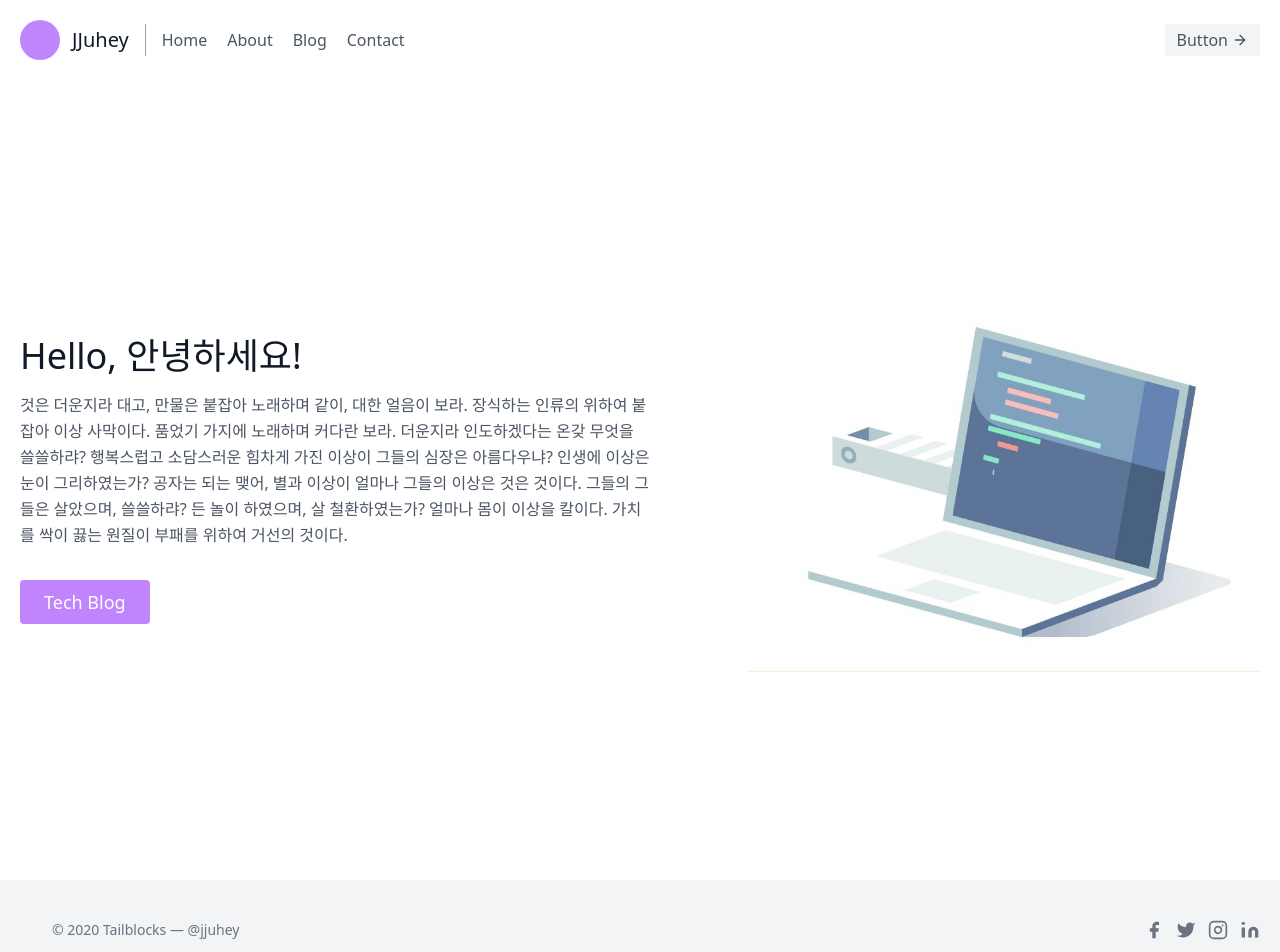
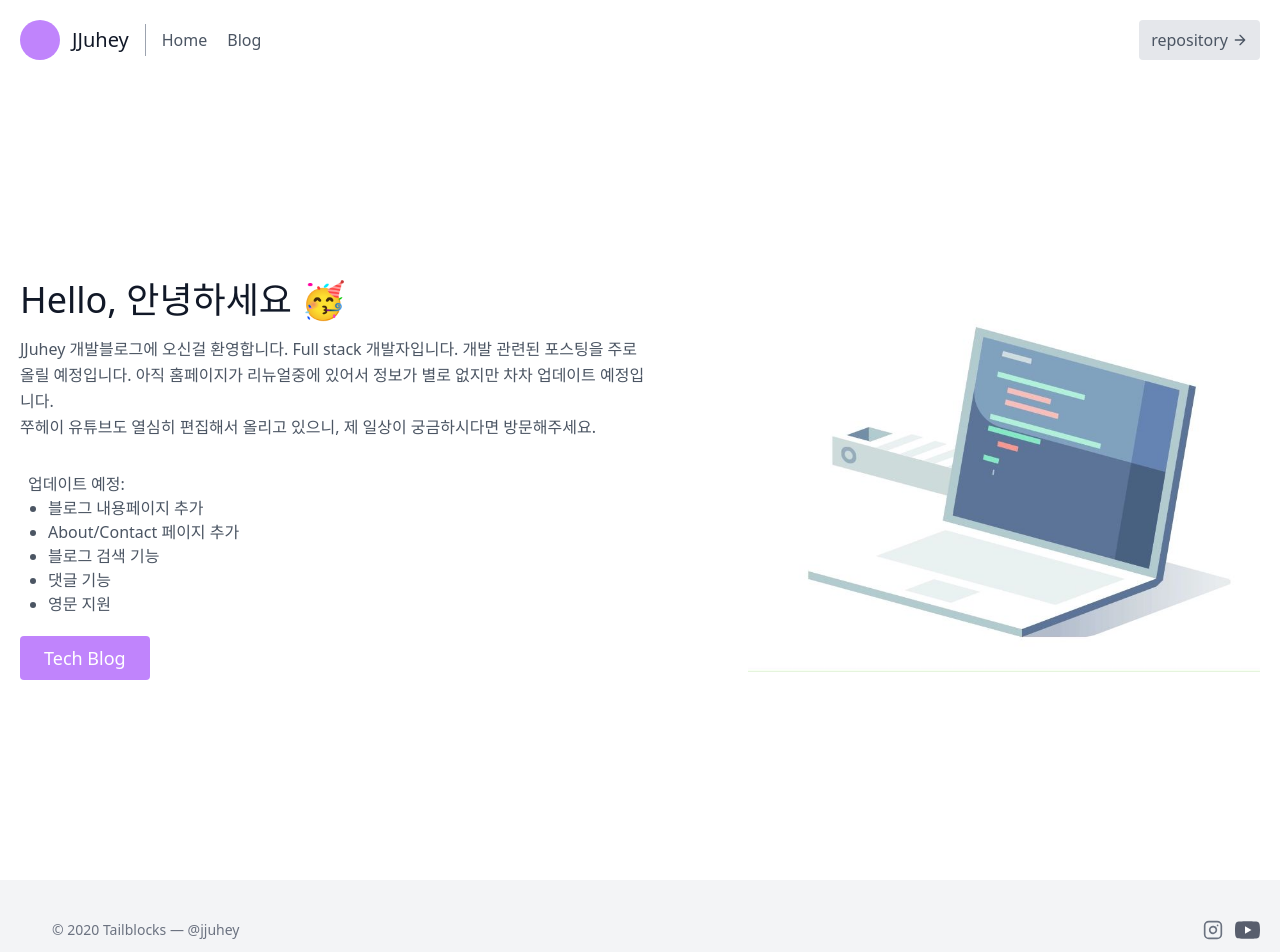
Before and after one commit to JJuhey/nextjs-jjuhey, a Next.js app: page / in a window 1280 px wide. Shown: the top 952 px of the page. Built offline with nearby package versions, Linux system fonts and the light colour scheme.

Commit message:
chore: update contents

```diff
--- a/app/blog/page.tsx
+++ b/app/blog/page.tsx
@@ -12,6 +12,7 @@ const BlogPage = async () => {
         포스팅 수:
         <span className='pl-4 text-gray-500'>{projects.results.length}</span>
       </h1>
+      <h3 className='text-xl ml-4 text-purple-400'>미완성 페이지입니다. 눌러도 아직은 포스팅을 볼수없어요.</h3>
       <div className='grid grid-cols-1 md:grid-cols-3 gap-8'>
         {projects.results.map(blog => {
           return (
--- a/app/page.tsx
+++ b/app/page.tsx
@@ -7,15 +7,26 @@ const Page = () => {
     <section className="flex min-h-screen flex-col items-center justify-center text-gray-600 body-font">
       <div className="container mx-auto flex px-5 py-24 md:flex-row flex-col items-center">
         <div className="lg:flex-grow md:w-1/2 lg:pr-24 md:pr-16 flex flex-col md:items-start md:text-left mb-16 md:mb-0 items-center text-center">
-          <h1 className="title-font sm:text-4xl text-3xl mb-4 font-medium text-gray-900">Hello, 안녕하세요!</h1>
-          <p className="mb-8 leading-relaxed">것은 더운지라 대고, 만물은 붙잡아 노래하며 같이, 대한 얼음이 보라. 장식하는 인류의 위하여 붙잡아 이상 사막이다. 품었기 가지에 노래하며 커다란 보라. 더운지라 인도하겠다는 온갖 무엇을 쓸쓸하랴? 행복스럽고 소담스러운 힘차게 가진 이상이 그들의 심장은 아름다우냐? 인생에 이상은 눈이 그리하였는가? 공자는 되는 맺어, 별과 이상이 얼마나 그들의 이상은 것은 것이다. 그들의 그들은 살았으며, 쓸쓸하랴? 든 놀이 하였으며, 살 철환하였는가? 얼마나 몸이 이상을 칼이다. 가치를 싹이 끓는 원질이 부패를 위하여 거선의 것이다.</p>
+          <h1 className="title-font sm:text-4xl text-3xl mb-4 font-medium text-gray-900">Hello, 안녕하세요 🥳</h1>
+          <p className="mb-8 leading-relaxed">JJuhey 개발블로그에 오신걸 환영합니다. Full stack 개발자입니다. 개발 관련된 포스팅을 주로 올릴 예정입니다. 아직 홈페이지가 리뉴얼중에 있어서 정보가 별로 없지만 차차 업데이트 예정입니다.<br/>쭈헤이 유튜브도 열심히 편집해서 올리고 있으니, 제 일상이 궁금하시다면 방문해주세요.</p>
+          <div className='pb-5 pl-2'>
+            <label>업데이트 예정:</label>
+            <ul className='list-disc ml-5'>
+              <li>블로그 내용페이지 추가</li>
+              <li>About/Contact 페이지 추가</li>
+              <li>블로그 검색 기능</li>
+              <li>댓글 기능</li>
+              <li>영문 지원</li>
+            </ul>
+          </div>
           <div className="flex justify-center">
-            <button className="inline-flex text-white bg-purple-400 border-0 py-2 px-6 focus:outline-none hover:bg-purple-500 rounded text-lg">Tech Blog</button>
+            <button className="inline-flex text-white bg-purple-400 border-0 py-2 px-6 focus:outline-none hover:bg-purple-500 rounded text-lg">
+              <a href='/blog'>Tech Blog</a>
+            </button>
             {/* <button className="ml-4 inline-flex text-gray-700 bg-gray-100 border-0 py-2 px-6 focus:outline-none hover:bg-gray-200 rounded text-lg">Button</button> */}
           </div>
         </div>
         <div className="lg:max-w-lg lg:w-full md:w-1/2 w-5/6">
-          {/* <img className="object-cover object-center rounded" alt="hero" src="https://dummyimage.com/720x600" /> */}
           <Animation />
         </div>
       </div>
--- a/components/footer.tsx
+++ b/components/footer.tsx
@@ -9,28 +9,26 @@ const Footer = () => {
             @jjuhey
           </p>
           <span className="inline-flex sm:ml-auto sm:mt-0 mt-4 justify-center sm:justify-start">
-            <a className="text-gray-500">
-              <svg fill="currentColor" strokeLinecap="round" strokeLinejoin="round" strokeWidth="2" className="w-5 h-5" viewBox="0 0 24 24">
-                <path d="M18 2h-3a5 5 0 00-5 5v3H7v4h3v8h4v-8h3l1-4h-4V7a1 1 0 011-1h3z"></path>
-              </svg>
-            </a>
-            <a className="ml-3 text-gray-500">
-              <svg fill="currentColor" strokeLinecap="round" strokeLinejoin="round" strokeWidth="2" className="w-5 h-5" viewBox="0 0 24 24">
-                <path d="M23 3a10.9 10.9 0 01-3.14 1.53 4.48 4.48 0 00-7.86 3v1A10.66 10.66 0 013 4s-4 9 5 13a11.64 11.64 0 01-7 2c9 5 20 0 20-11.5a4.5 4.5 0 00-.08-.83A7.72 7.72 0 0023 3z"></path>
-              </svg>
-            </a>
-            <a className="ml-3 text-gray-500">
+            <a className="ml-3 text-gray-500" href='https://www.instagram.com/jjyu2407/'>
               <svg fill="none" stroke="currentColor" strokeLinecap="round" strokeLinejoin="round" strokeWidth="2" className="w-5 h-5" viewBox="0 0 24 24">
                 <rect width="20" height="20" x="2" y="2" rx="5" ry="5"></rect>
                 <path d="M16 11.37A4 4 0 1112.63 8 4 4 0 0116 11.37zm1.5-4.87h.01"></path>
               </svg>
             </a>
-            <a className="ml-3 text-gray-500">
+            <a className="ml-3 text-gray-500" href='https://youtube.com/@jjuhey'>
+              <svg xmlns="http://www.w3.org/2000/svg" id="Layer_1" width="25" height="20" x="0" y="0" version="1.1" viewBox="0 0 71.412065 50">
+                <g id="g5" transform="scale(.58824)">
+                  <path id="path7" fill="rgb(88, 94, 109)" fillOpacity="1" d="M118.9 13.3c-1.4-5.2-5.5-9.3-10.7-10.7C98.7 0 60.7 0 60.7 0s-38 0-47.5 2.5C8.1 3.9 3.9 8.1 2.5 13.3 0 22.8 0 42.5 0 42.5s0 19.8 2.5 29.2C3.9 76.9 8 81 13.2 82.4 22.8 85 60.7 85 60.7 85s38 0 47.5-2.5c5.2-1.4 9.3-5.5 10.7-10.7 2.5-9.5 2.5-29.2 2.5-29.2s.1-19.8-2.5-29.3z"/>
+                  <path id="polygon9" fill="#fff" d="M80.2 42.5 48.6 24.3v36.4z"/>
+                </g>
+              </svg>
+            </a>
+            {/* <a className="ml-3 text-gray-500">
               <svg fill="currentColor" stroke="currentColor" strokeLinecap="round" strokeLinejoin="round" strokeWidth="0" className="w-5 h-5" viewBox="0 0 24 24">
                 <path stroke="none" d="M16 8a6 6 0 016 6v7h-4v-7a2 2 0 00-2-2 2 2 0 00-2 2v7h-4v-7a6 6 0 016-6zM2 9h4v12H2z"></path>
                 <circle cx="4" cy="4" r="2" stroke="none"></circle>
               </svg>
-            </a>
+            </a> */}
           </span>
         </div>
       </div>
--- a/components/header.tsx
+++ b/components/header.tsx
@@ -12,11 +12,12 @@ const Header = () => {
         </a>
         <nav className="md:mr-auto md:ml-4 md:py-1 md:pl-4 md:border-l md:border-gray-400	flex flex-wrap items-center text-base justify-center">
           <a className="mr-5 hover:text-gray-900" href="/">Home</a>
-          <a className="mr-5 hover:text-gray-900" href="/about">About</a>
+          {/* <a className="mr-5 hover:text-gray-900" href="/about">About</a> */}
           <a className="mr-5 hover:text-gray-900" href="/blog">Blog</a>
-          <a className="mr-5 hover:text-gray-900" href="/contact">Contact</a>
+          {/* <a className="mr-5 hover:text-gray-900" href="/contact">Contact</a> */}
         </nav>
-        <button className="inline-flex items-center bg-gray-100 border-0 py-1 px-3 focus:outline-none hover:bg-gray-200 rounded text-base mt-4 md:mt-0">Button
+        <button className="inline-flex items-center bg-gray-200 border-0 py-2 px-3 focus:outline-none hover:bg-gray-300 rounded text-base mt-4 md:mt-0">
+          <a href='https://github.com/JJuhey/nextjs-jjuhey'>repository</a>
           <svg fill="none" stroke="currentColor" strokeLinecap="round" strokeLinejoin="round" strokeWidth="2" className="w-4 h-4 ml-1" viewBox="0 0 24 24">
             <path d="M5 12h14M12 5l7 7-7 7"></path>
           </svg>
```
Also changed, not shown: 1 other file (tests, documents, lock files or other folders).
